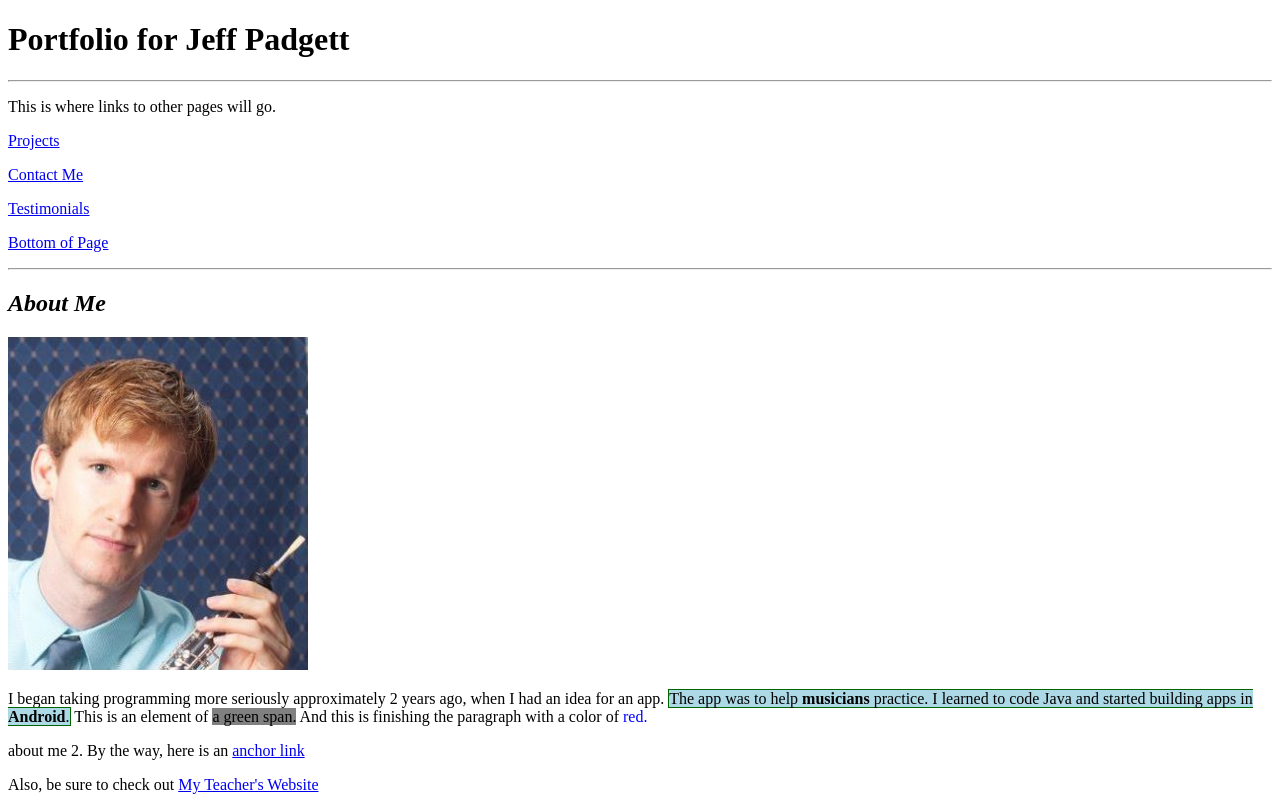
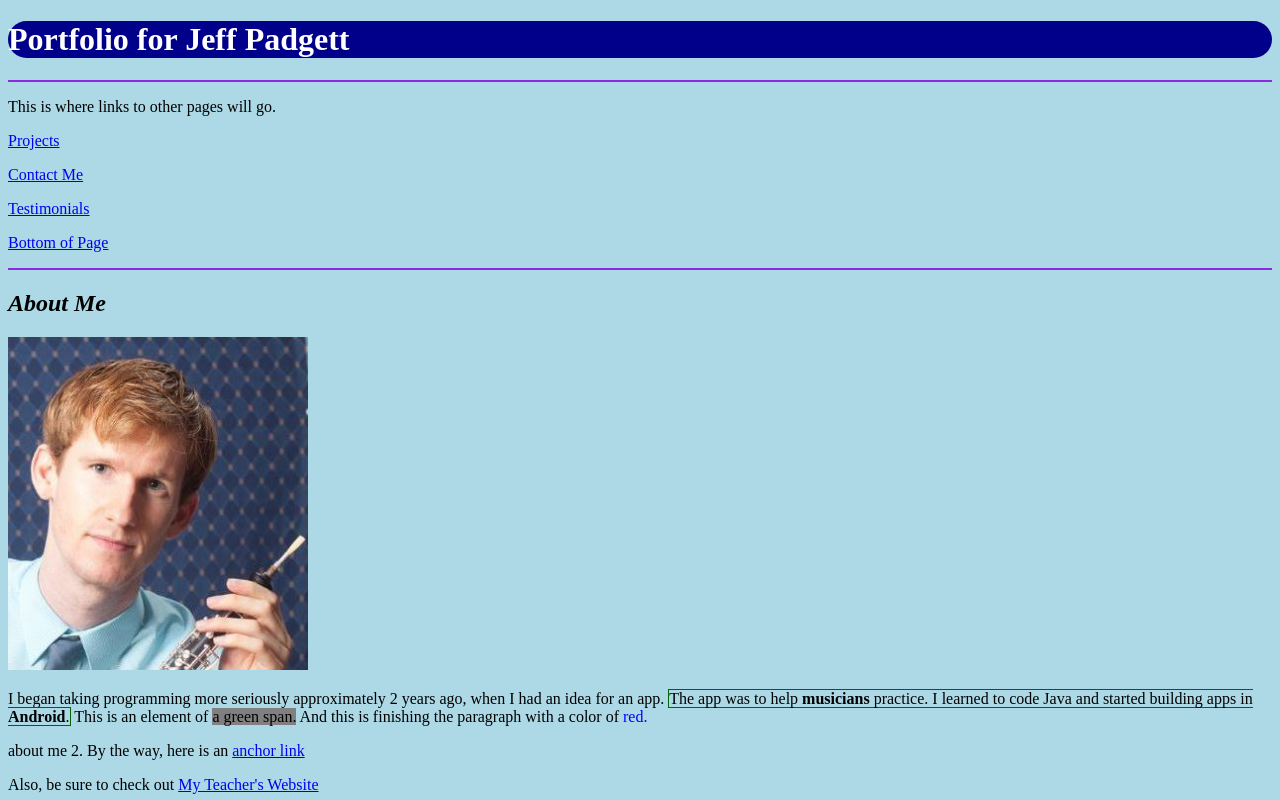
Before and after one commit to Jeffreyoboe1/Genesis10, a plain HTML site: page portfolio/index.html in a window 1280 px wide. Shown: the top 800 px of the page. Drawn offline with Linux system fonts and the light colour scheme.

Commit message:
added a style sheet affecting inline elements, and an insheet style sheet affecting existing html elements.

```diff
--- a/portfolio/index.html
+++ b/portfolio/index.html
@@ -8,6 +8,25 @@ Most recent revision:
 -->
   <head>
     <title>Jeff Padgett's Portfolio</title>
+
+    <style>
+
+      body {
+        background-color: lightblue;
+      }
+
+      header, footer {
+        background-color: darkblue;
+        color: white;
+        border: blueviolet;
+        border-radius: 45px;
+
+      }
+
+      hr {
+        border: thin solid blueviolet;
+      }
+    </style>
   </head>
 
   <body>
@@ -18,7 +37,7 @@ Most recent revision:
       </h1>
     </header>
 
-    <hr />
+    <hr style="border: thin solid blueviolet;"/>
     <!-- We need to add links to projects.html, contact.html,
     and testimonials.html -->
       <nav>
@@ -31,7 +50,7 @@ Most recent revision:
           <p><a href="#bottom">Bottom of Page</a><p>
       </nav>
 
-    <hr />
+    <hr style="border: thin solid blueviolet"/>
 
     <section>
 
```
